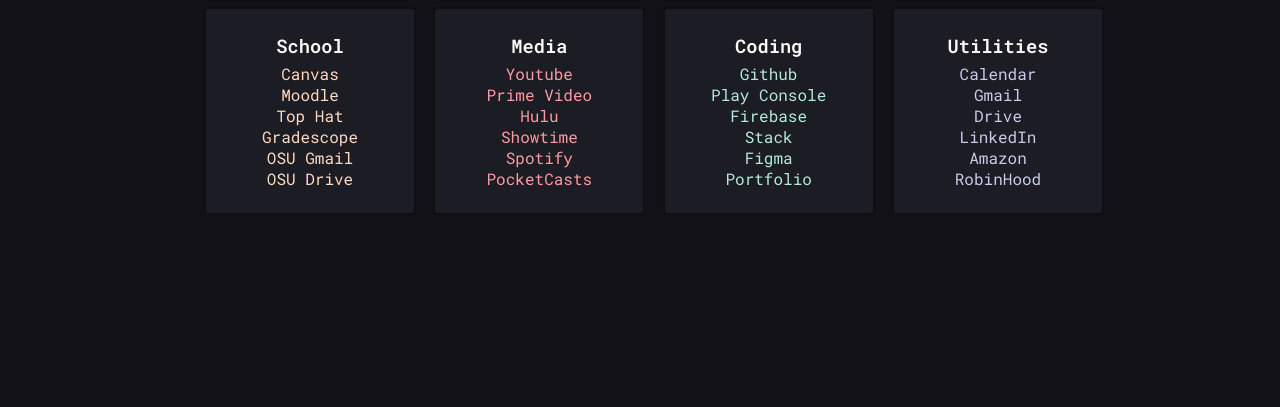
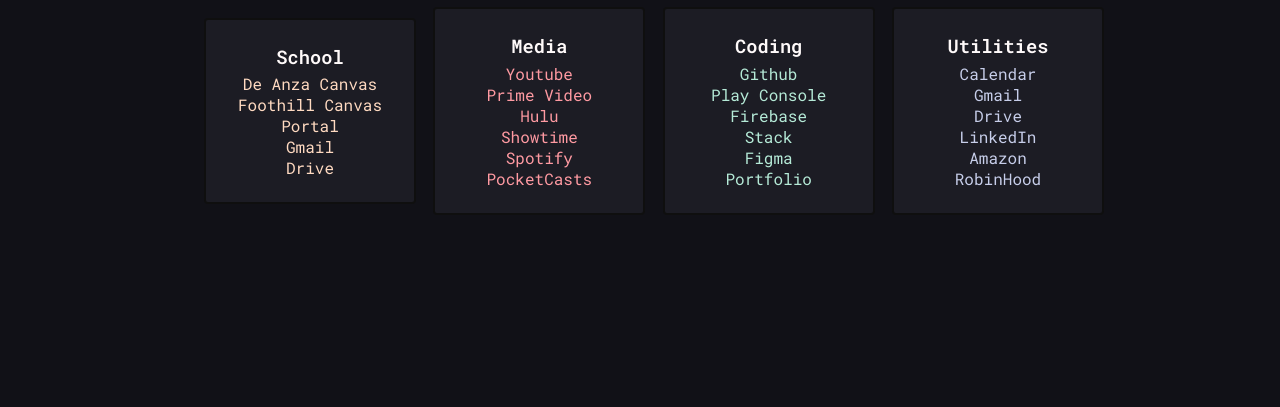
Before and after one commit to akhilsukh/HomePage, a plain HTML site: page src/index.html in a window 1280 px wide. Shown: the part 315-722 px from the top of the page. Drawn offline with Linux system fonts and the light colour scheme.

Commit message:
Oregon State-> De Anza + Foothill

```diff
--- a/src/index.html
+++ b/src/index.html
@@ -26,12 +26,12 @@
       <div class="topic">
         <div class="list-container topic-school">
           <h3 class="title">School</h3>
-          <a href="https://canvas.oregonstate.edu">Canvas</a>
-          <a href="https://moodle.linnbenton.edu/my/">Moodle</a>
-          <a href="https://app.tophat.com/e/">Top Hat</a>
-          <a href="https://www.gradescope.com/auth/saml/oregonstate">Gradescope</a>
-          <a href="https://mail.google.com/mail/u/2/">OSU Gmail</a>
-          <a href="https://drive.google.com/drive/u/2/">OSU Drive</a>
+          <a href="https://deanza.instructure.com/">De Anza Canvas</a>
+          <a href="https://foothillcollege.instructure.com/">Foothill Canvas</a>
+          <a href="https://myportal.fhda.edu/">Portal</a>
+          <a href="https://mail.google.com/mail/u/1">Gmail</a>
+          <a href="https://drive.google.com/drive/u/1/">Drive</a>
+<!--           <a href="https://mail.google.com/mail/u/2/">OSU Gmail</a> -->
         </div>
       </div>
       <div class="topic">
```
